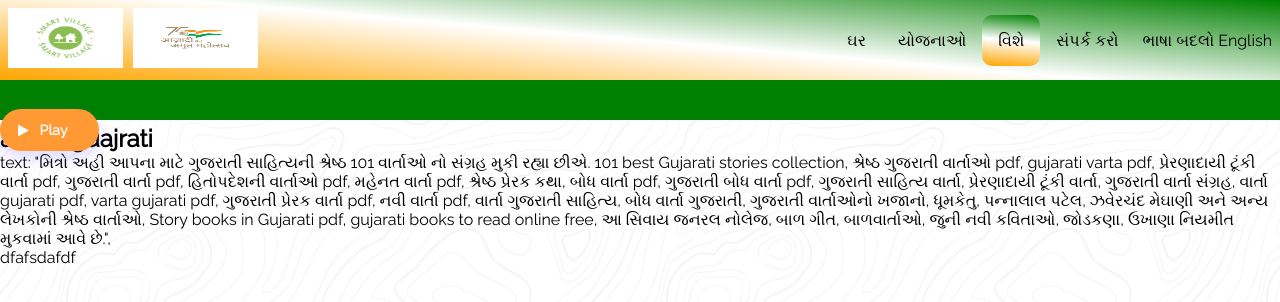
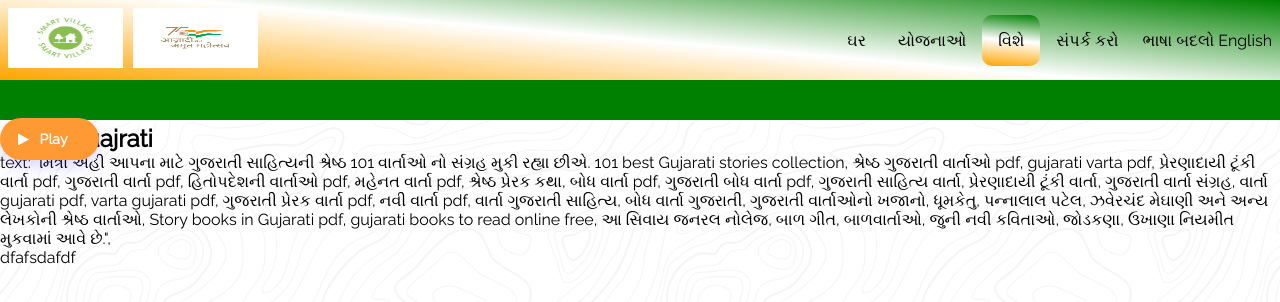
Before and after one commit to dharmil1953/SSIP--Hackathon, a React (Create React App) app: page /About in a window 1280 px wide. Shown: the top 302 px of the page. Built offline with nearby package versions, Linux system fonts and the light colour scheme.

Commit message:
changed the position of play pause button

```diff
--- a/src/playpause.scss
+++ b/src/playpause.scss
@@ -5,7 +5,7 @@
   --pause-shadow: #{rgba(#2b3044, 0.24)};
   --color: #fff;
   --icon: var(--color);
-  margin-top: 2.3%;
+  margin-top: 3%;// change the position of the button
   line-height: 20px;
   font-size: 14px;
   padding: 11px 12px 11px 36px;
```
